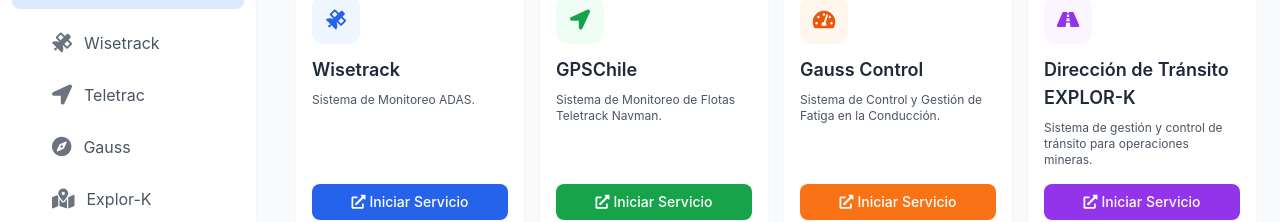
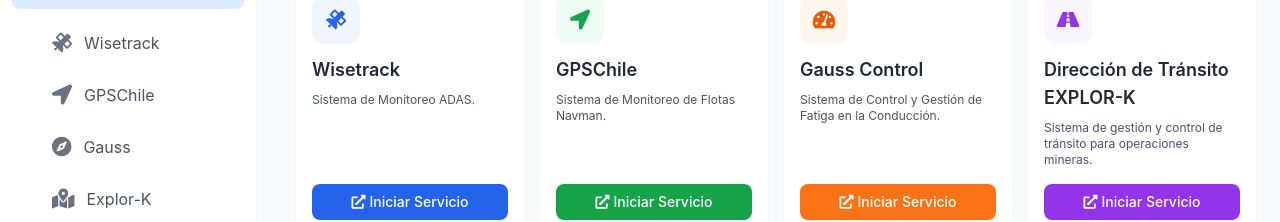
Before and after one commit to dajobrague/emergencias, a React (Create React App) app: page / in a window 1280 px wide. Shown: the part 156-378 px from the top of the page. Built offline with nearby package versions, Linux system fonts and the light colour scheme.

Commit message:
Cambio de nombre de 'Teletrac' a 'GPSChile' en el menú lateral y componentes relacionados

```diff
--- a/src/App.js
+++ b/src/App.js
@@ -3,8 +3,9 @@
 import PanelTransition from './components/Layout/PanelTransition';
 import FleetPanel from './pages/Fleet/FleetPanel';
 import WisetrackPanel from './pages/Fleet/WisetrackPanel';
-import TeletracPanel from './pages/Fleet/TeletracPanel';
+import GPSChilePanel from './pages/Fleet/GPSChilePanel';
 import GaussPanel from './pages/Fleet/GaussPanel';
+import ExplorkPanel from './pages/Fleet/ExplorkPanel';
 import RecordsPanel from './pages/Fleet/RecordsPanel';
 import SimulatorsPanel from './pages/Fleet/SimulatorsPanel';
 import EmergencyPanel from './pages/Emergency/EmergencyPanel';
@@ -52,9 +53,11 @@
       case 'wisetrack-panel':
         return <WisetrackPanel />;
       case 'teletrac-panel':
-        return <TeletracPanel />;
+        return <GPSChilePanel />;
       case 'gauss-panel':
         return <GaussPanel />;
+      case 'explork-panel':
+        return <ExplorkPanel />;
       case 'records-panel':
         return <RecordsPanel />;
       case 'simulators-panel':
--- a/src/components/Layout/Sidebar.js
+++ b/src/components/Layout/Sidebar.js
@@ -37,7 +37,7 @@
       icon: 'fa-traffic-light',
       subItems: [
         { id: 'wisetrack-panel', title: 'Wisetrack', icon: 'fa-satellite' },
-        { id: 'teletrac-panel', title: 'Teletrac', icon: 'fa-location-arrow' },
+        { id: 'teletrac-panel', title: 'GPSChile', icon: 'fa-location-arrow' },
         { id: 'gauss-panel', title: 'Gauss', icon: 'fa-compass' },
         { id: 'explork-panel', title: 'Explor-K', icon: 'fa-map-marked-alt' },
         { id: 'document-panel', title: 'Repositorio', icon: 'fa-file-alt' },
--- a/src/components/UI/ServiceCard.js
+++ b/src/components/UI/ServiceCard.js
@@ -5,7 +5,7 @@
     <div className="bg-white rounded-xl shadow-sm p-4 transition-all hover:-translate-y-1 hover:shadow-md flex flex-col h-full">
       <div className={`w-12 h-12 rounded-xl flex items-center justify-center mb-3 text-xl ${
         iconClass === 'icon-wisetrack' ? 'bg-blue-50 text-blue-600' :
-        iconClass === 'icon-teletrac' ? 'bg-green-50 text-green-600' :
+        iconClass === 'icon-gpschile' ? 'bg-green-50 text-green-600' :
         iconClass === 'icon-explork' ? 'bg-purple-50 text-purple-600' :
         'bg-orange-50 text-orange-600'
       }`}>
@@ -20,7 +20,7 @@
         target="_blank"
         rel="noopener noreferrer"
         className={`py-2 px-3 rounded-lg text-white text-center text-sm font-medium transition-colors ${
-          buttonClass === 'teletrac' ? 'bg-green-600 hover:bg-green-700' :
+          buttonClass === 'gpschile' ? 'bg-green-600 hover:bg-green-700' :
           buttonClass === 'gauss' ? 'bg-orange-500 hover:bg-orange-600' :
           buttonClass === 'explork' ? 'bg-purple-600 hover:bg-purple-700' :
           'bg-blue-600 hover:bg-blue-700'
--- a/src/pages/Fleet/FleetPanel.js
+++ b/src/pages/Fleet/FleetPanel.js
@@ -24,10 +24,10 @@
     {
       id: 'gpschile',
       title: 'GPSChile',
-      description: 'Sistema de Monitoreo de Flotas Teletrack Navman.',
+      description: 'Sistema de Monitoreo de Flotas Navman.',
       icon: 'fas fa-location-arrow',
-      iconClass: 'icon-teletrac',
-      buttonClass: 'teletrac',
+      iconClass: 'icon-gpschile',
+      buttonClass: 'gpschile',
       url: 'https://director-cl.teletracnavman.net/avl3/Account/Login?ReturnUrl=%2favl3%2fMain%2fVehiclesNav'
     },
     {
--- /dev/null
+++ b/src/pages/Fleet/GPSChilePanel.js
@@ -0,0 +1,38 @@
+import React from 'react';
+
+const GPSChilePanel = () => {
+  return (
+    <div className="p-6">
+      <div className="bg-white rounded-xl shadow-sm p-8 text-center">
+        <div className="flex justify-center mb-6">
+          <div className="w-20 h-20 bg-green-100 rounded-full flex items-center justify-center">
+            <i className="fas fa-location-arrow text-green-500 text-3xl"></i>
+          </div>
+        </div>
+
+        <h2 className="text-xl font-semibold mb-4">Acceder a GPSChile Navman</h2>
+
+        <p className="text-gray-600 mb-6 max-w-2xl mx-auto">
+          Sistema avanzado de gestión de flotas y análisis de conducción. Monitorea el comportamiento
+          de los conductores y optimiza las rutas.
+        </p>
+
+        <p className="text-gray-600 mb-8">
+          Haga clic en el botón a continuación para acceder al sistema GPSChile Navman.
+        </p>
+
+        <a
+          href="https://director-cl.teletracnavman.net/avl3/Account/Login?ReturnUrl=%2favl3%2fMain%2fVehiclesNav"
+          target="_blank"
+          rel="noopener noreferrer"
+          className="inline-flex items-center px-6 py-3 bg-green-500 hover:bg-green-600 text-white rounded-lg transition-colors"
+        >
+          <i className="fas fa-external-link-alt mr-2"></i>
+          Iniciar GPSChile Navman
+        </a>
+      </div>
+    </div>
+  );
+};
+
+export default GPSChilePanel;
```
